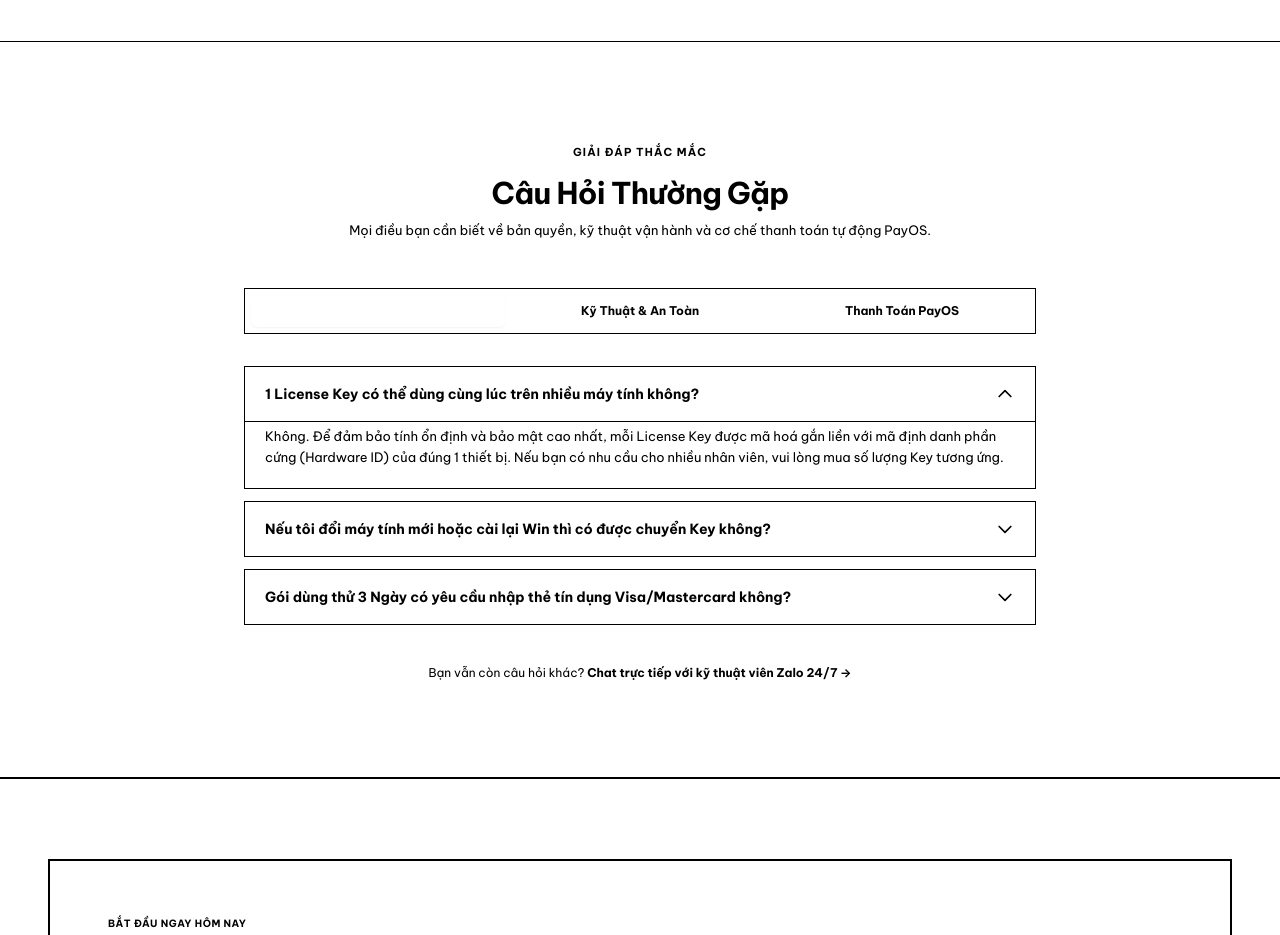
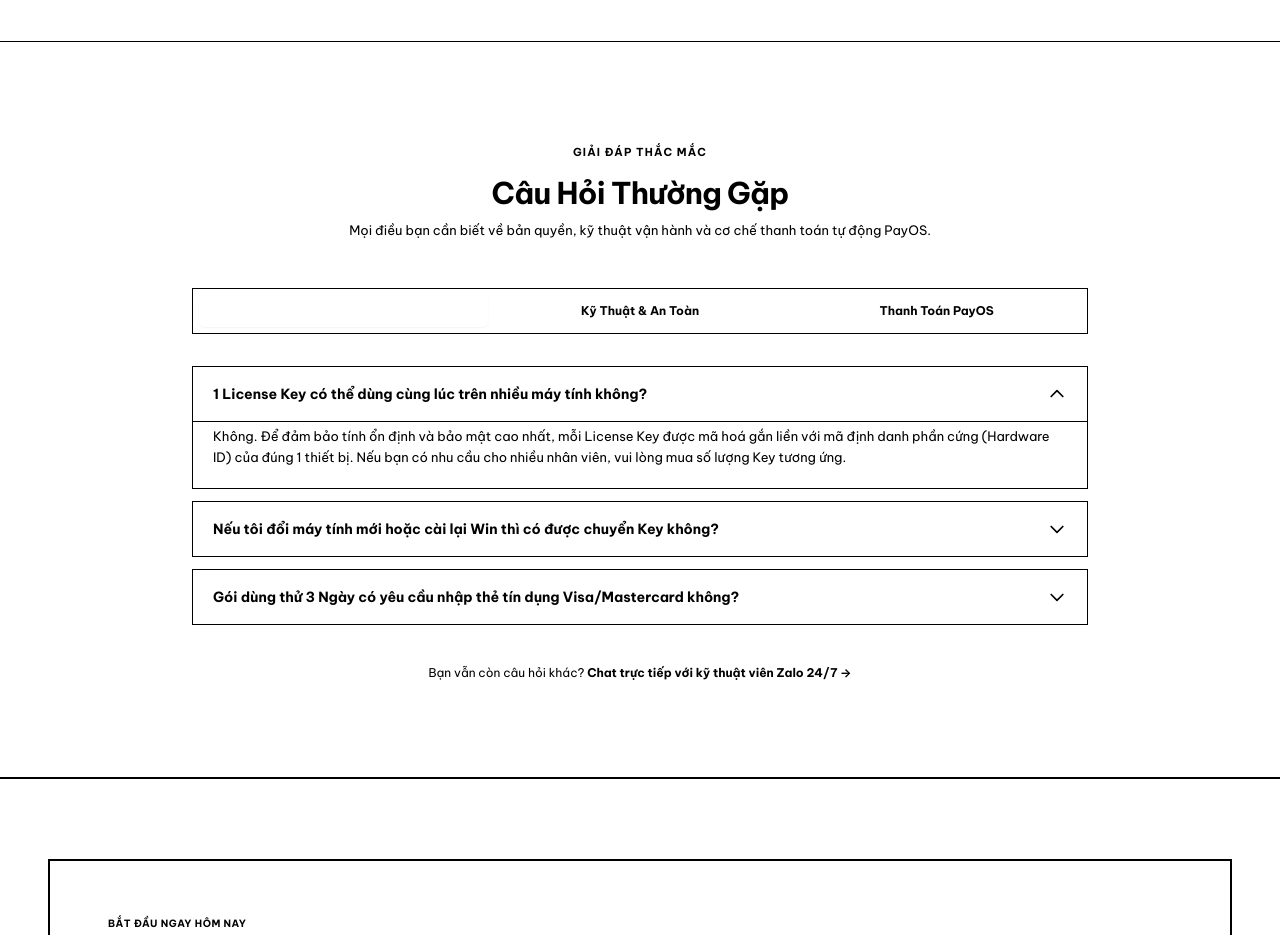
Before and after one commit to fairyautomation-byte/fairy-house-keys, a Next.js app: page / in a window 1280 px wide. Shown: the part 4860-5795 px from the top of the page. Built offline with nearby package versions, Linux system fonts and the light colour scheme; no server answers.

Commit message:
fix(responsive): optimize full-width and edge-to-edge support for iPhone, iPad, tablets and all mobile screens

```diff
--- a/src/app/activate/page.tsx
+++ b/src/app/activate/page.tsx
@@ -4,8 +4,9 @@ import Button from '@/components/ui/Button';
 
 export default function ActivatePage() {
   return (
-    <div className="min-h-screen bg-[var(--fha-surface-2)] py-12 px-4 sm:px-6 font-sans">
-      <div className="max-w-[860px] mx-auto space-y-8">
+    <div className="min-h-screen bg-[var(--fha-surface-2)] py-8 sm:py-12 font-sans">
+      <div className="fha-container-standard">
+        <div className="max-w-4xl 3xl:max-w-5xl mx-auto space-y-8">
 
         {/* Brand Header */}
         <div className="text-center space-y-2">
@@ -145,6 +146,7 @@ export default function ActivatePage() {
           </a>
         </div>
 
+        </div>
       </div>
     </div>
   );
--- a/src/app/globals.css
+++ b/src/app/globals.css
@@ -125,23 +125,42 @@ input:-webkit-autofill:active {
   border-color: var(--fha-brand);
 }
 
-/* ── Container Hierarchy (Full Width 100%) ── */
+/* ── Container Hierarchy (Full Width 100% with Safe Area Support) ── */
 .fha-container-wide,
 .fha-container-standard,
 .fha-container-narrow {
   width: 100%;
-  padding-left: 1rem;
-  padding-right: 1rem;
+  padding-left: max(1rem, env(safe-area-inset-left, 0px));
+  padding-right: max(1rem, env(safe-area-inset-right, 0px));
 }
 @media (min-width: 640px) {
   .fha-container-wide,
   .fha-container-standard,
   .fha-container-narrow {
-    padding-left: 2rem;
-    padding-right: 2rem;
+    padding-left: max(1.5rem, env(safe-area-inset-left, 0px));
+    padding-right: max(1.5rem, env(safe-area-inset-right, 0px));
+  }
+}
+@media (min-width: 768px) {
+  /* Tablet / iPad Portrait */
+  .fha-container-wide,
+  .fha-container-standard,
+  .fha-container-narrow {
+    padding-left: max(2rem, env(safe-area-inset-left, 0px));
+    padding-right: max(2rem, env(safe-area-inset-right, 0px));
   }
 }
 @media (min-width: 1024px) {
+  /* Tablet Landscape / Laptop */
+  .fha-container-wide,
+  .fha-container-standard,
+  .fha-container-narrow {
+    padding-left: max(2.5rem, env(safe-area-inset-left, 0px));
+    padding-right: max(2.5rem, env(safe-area-inset-right, 0px));
+  }
+}
+@media (min-width: 1280px) {
+  /* Desktop Standard */
   .fha-container-wide,
   .fha-container-standard,
   .fha-container-narrow {
@@ -150,6 +169,7 @@ input:-webkit-autofill:active {
   }
 }
 @media (min-width: 1536px) {
+  /* Desktop Wide */
   .fha-container-wide,
   .fha-container-standard,
   .fha-container-narrow {
@@ -158,6 +178,7 @@ input:-webkit-autofill:active {
   }
 }
 @media (min-width: 1920px) {
+  /* Full HD / 2K */
   .fha-container-wide,
   .fha-container-standard,
   .fha-container-narrow {
@@ -166,12 +187,27 @@ input:-webkit-autofill:active {
   }
 }
 @media (min-width: 2560px) {
+  /* 4K Ultra Wide */
   .fha-container-wide,
   .fha-container-standard,
   .fha-container-narrow {
     padding-left: 6rem;
     padding-right: 6rem;
   }
+}
+
+/* ── Safe Area Utilities for Mobile / iPhone Notch & Home Bar ── */
+.pb-safe {
+  padding-bottom: env(safe-area-inset-bottom, 0px);
+}
+.pt-safe {
+  padding-top: env(safe-area-inset-top, 0px);
+}
+.pl-safe {
+  padding-left: env(safe-area-inset-left, 0px);
+}
+.pr-safe {
+  padding-right: env(safe-area-inset-right, 0px);
 }
 
 /* ── Fluid Typography ── */
--- a/src/app/layout.tsx
+++ b/src/app/layout.tsx
@@ -1,4 +1,4 @@
-import type { Metadata } from 'next';
+import type { Metadata, Viewport } from 'next';
 import { Be_Vietnam_Pro, JetBrains_Mono } from 'next/font/google';
 import './globals.css';
 import { ToastProvider } from '@/components/ui/ToastProvider';
@@ -16,6 +16,14 @@ const jetbrainsMono = JetBrains_Mono({
   variable: '--font-mono',
   display: 'swap',
 });
+
+export const viewport: Viewport = {
+  width: 'device-width',
+  initialScale: 1,
+  maximumScale: 5,
+  viewportFit: 'cover',
+  themeColor: '#ffffff',
+};
 
 export const metadata: Metadata = {
   title: 'Fairy House AutoData — Quét data Facebook & kết bạn tự động',
--- a/src/app/privacy/page.tsx
+++ b/src/app/privacy/page.tsx
@@ -19,7 +19,8 @@ export default function PrivacyPage() {
     <div className="min-h-screen bg-[var(--fha-bg)] text-[var(--fha-text)] font-sans selection:bg-[var(--fha-brand-soft)]">
       <Navbar isLoggedIn={isLoggedIn} />
 
-      <main className="max-w-[860px] mx-auto px-4 sm:px-6 py-10 sm:py-16 space-y-8">
+      <main className="fha-container-standard py-10 sm:py-16">
+        <div className="max-w-4xl 3xl:max-w-5xl mx-auto space-y-8">
         {/* Breadcrumb & Header */}
         <div className="space-y-3">
           <nav className="flex items-center gap-2 text-xs text-[var(--fha-text-muted)] font-medium">
@@ -210,6 +211,7 @@ export default function PrivacyPage() {
             <span>Quay lại trang chủ Fairy House AutoData</span>
           </Link>
         </div>
+        </div>
       </main>
 
       <Footer />
--- a/src/app/terms/page.tsx
+++ b/src/app/terms/page.tsx
@@ -19,7 +19,8 @@ export default function TermsPage() {
     <div className="min-h-screen bg-[var(--fha-bg)] text-[var(--fha-text)] font-sans selection:bg-[var(--fha-brand-soft)]">
       <Navbar isLoggedIn={isLoggedIn} />
 
-      <main className="max-w-[860px] mx-auto px-4 sm:px-6 py-10 sm:py-16 space-y-8">
+      <main className="fha-container-standard py-10 sm:py-16">
+        <div className="max-w-4xl 3xl:max-w-5xl mx-auto space-y-8">
         {/* Breadcrumb & Header */}
         <div className="space-y-3">
           <nav className="flex items-center gap-2 text-xs text-[var(--fha-text-muted)] font-medium">
@@ -197,6 +198,7 @@ export default function TermsPage() {
             <span>Quay lại trang chủ Fairy House AutoData</span>
           </Link>
         </div>
+        </div>
       </main>
 
       <Footer />
--- a/src/components/landing/GroupedFAQ.tsx
+++ b/src/components/landing/GroupedFAQ.tsx
@@ -71,8 +71,9 @@ export default function GroupedFAQ() {
   };
 
   return (
-    <section id="faq" className="py-24 bg-[var(--fha-surface-2)] border-b border-[var(--fha-border)]">
-      <div className="max-w-[840px] mx-auto px-4 sm:px-6">
+    <section id="faq" className="py-20 sm:py-24 3xl:py-28 bg-[var(--fha-surface-2)] border-b border-[var(--fha-border)]">
+      <div className="fha-container-standard">
+        <div className="max-w-4xl 3xl:max-w-5xl mx-auto">
 
         {/* Heading */}
         <div className="text-center mb-12">
@@ -168,6 +169,7 @@ export default function GroupedFAQ() {
           </a>
         </div>
 
+        </div>
       </div>
     </section>
   );
--- a/src/components/layout/AppLayout.tsx
+++ b/src/components/layout/AppLayout.tsx
@@ -29,7 +29,10 @@ export default function AppLayout({ children }: AppLayoutProps) {
   return (
     <div className="flex h-screen bg-[var(--fha-bg)] overflow-hidden font-sans relative text-[var(--fha-text)]">
       <Sidebar />
-      <div className="flex-1 overflow-y-auto flex flex-col relative pb-[72px] lg:pb-0 z-10">
+      <div
+        className="flex-1 overflow-y-auto flex flex-col relative lg:!pb-0 z-10"
+        style={{ paddingBottom: 'calc(76px + env(safe-area-inset-bottom, 0px))' }}
+      >
         {/* Mobile & Tablet Top Header (< 1024px) */}
         <header className="lg:hidden flex items-center justify-between px-4 sm:px-6 h-14 bg-white border-b border-[var(--fha-border)] shrink-0 sticky top-0 z-30 shadow-sm">
           <Link href="/dashboard" className="flex items-center gap-2.5 outline-none focus-visible:ring-2 focus-visible:ring-[var(--fha-brand)] rounded">
--- a/src/components/layout/BottomNav.tsx
+++ b/src/components/layout/BottomNav.tsx
@@ -56,7 +56,13 @@ export default function BottomNav() {
   const pathname = usePathname();
 
   return (
-    <div className="lg:hidden fixed bottom-0 left-0 right-0 h-[64px] bg-white border-t border-[var(--fha-border)] z-40 px-2 pb-safe flex justify-around items-center shadow-[0_-2px_10px_rgba(0,0,0,0.04)]">
+    <div
+      className="lg:hidden fixed bottom-0 left-0 right-0 bg-white border-t border-[var(--fha-border)] z-40 px-2 flex justify-around items-center shadow-[0_-2px_10px_rgba(0,0,0,0.04)]"
+      style={{
+        height: 'calc(60px + env(safe-area-inset-bottom, 0px))',
+        paddingBottom: 'env(safe-area-inset-bottom, 0px)',
+      }}
+    >
       {navItems.map((item) => {
         const isActive = item.href === '/dashboard'
           ? pathname === item.href
```
